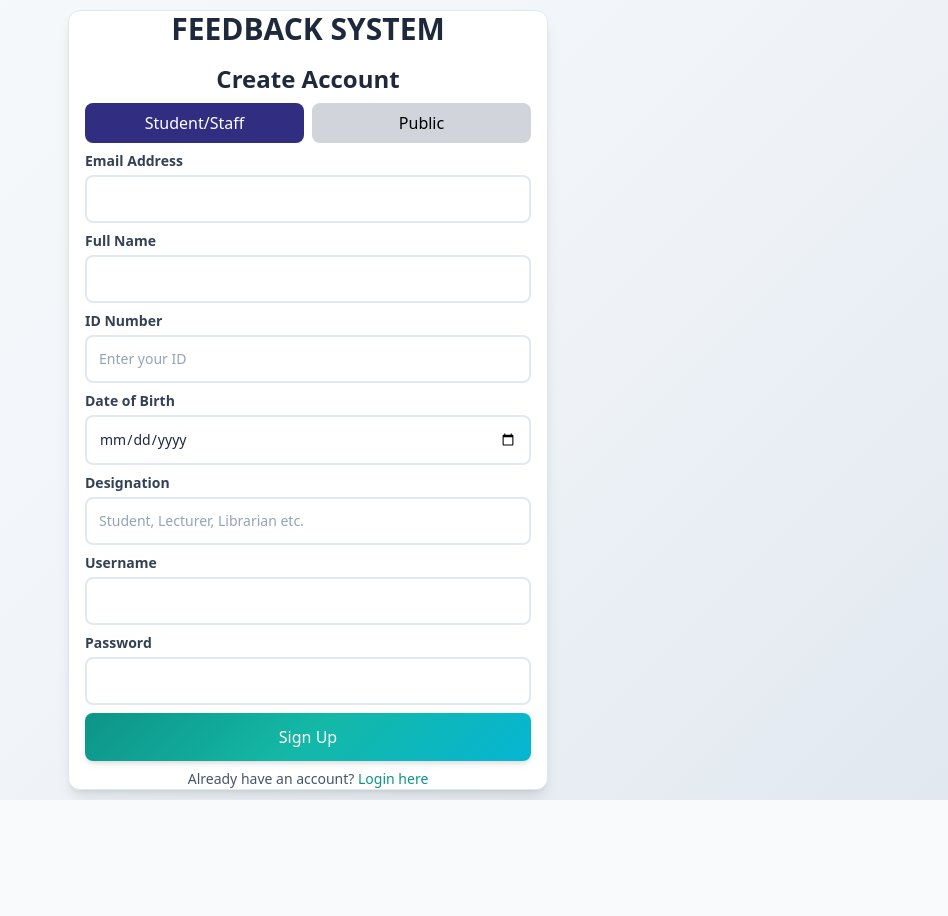
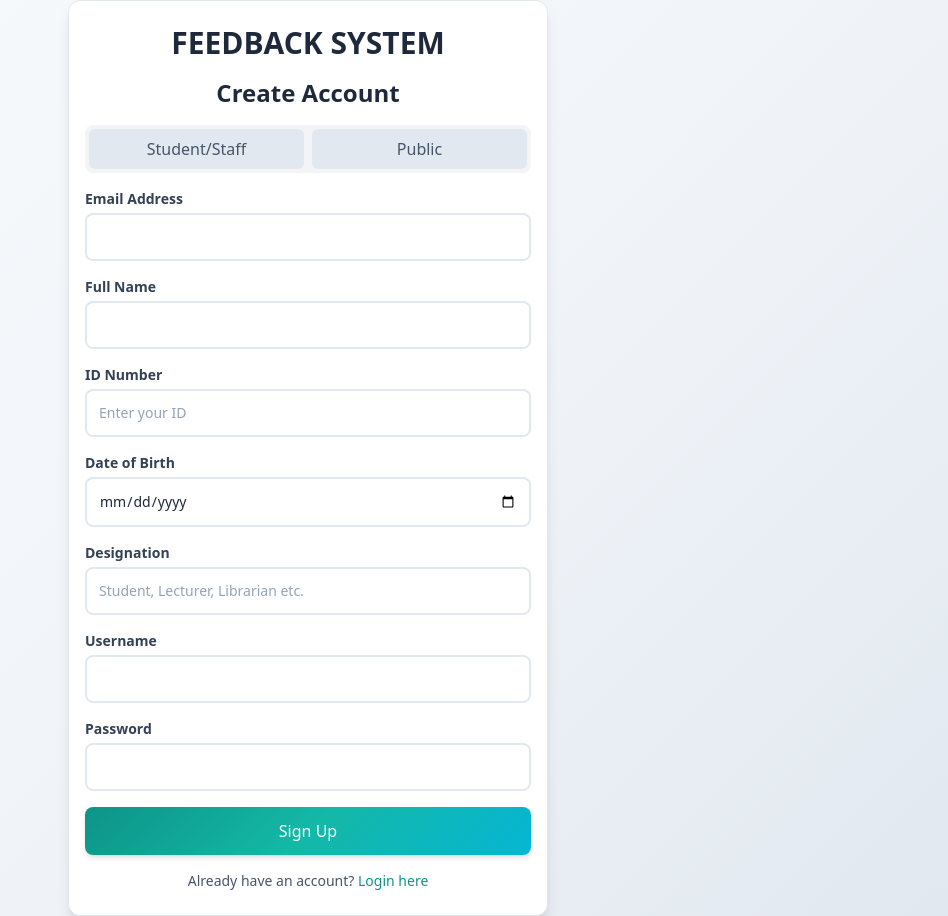
Before and after one commit to JasmirChy/Feedback-system, a Python web app: template app/templates/signup.html in a window 1280 px wide. Shown: the whole page, without its empty margins (332-1280 px from the left). Before the commit the page ends 800 px from the top, so only its background shows below. Run offline with Jinja, Linux system fonts and the light colour scheme; the template is opened without the code that fills it, so the values that code supplies are empty; some libraries are stand-ins or nearby versions.

Commit message:
login, signup updated

```diff
--- a/app/templates/signup.html
+++ b/app/templates/signup.html
@@ -78,27 +78,38 @@
       box-shadow: 0 0 0 4px rgba(13, 148, 136, 0.1);
       background: #fefefe;
     }
+
+    /* Specific styles for the user type toggle buttons */
+    .btn-toggle {
+        transition: all 0.2s ease-in-out;
+    }
+    .btn-toggle.active {
+        background-color: #0d9488; /* Accent color */
+        color: white;
+        box-shadow: 0 2px 8px rgba(13, 148, 136, 0.2);
+    }
+    .btn-toggle:not(.active) {
+        background-color: #e2e8f0; /* Light gray */
+        color: #475569; /* Slate 600 */
+    }
   </style>
 </head>
 <body class="min-h-screen grid place-items-center font-sans relative">
 
-  <!-- Signup Form -->
-  <div class="bg-white px-4 py-0 rounded-xl shadow-lg md:w-[480px] sm:w-96 z-10 border border-slate-200">
-    <form id="signupForm" class="space-y-2" onsubmit="return handleSignUp(event)">
+  <div class="bg-white px-4 py-6 rounded-xl shadow-lg md:w-[480px] sm:w-96 z-10 border border-slate-200">
+    <form id="signupForm" class="space-y-4" onsubmit="return handleSignUp(event)">
       <div class="flex flex-col items-center mb-4">
         <h1 class="text-3xl font-bold text-slate-800">FEEDBACK SYSTEM</h1>
       </div>
       <h2 class="text-center text-2xl font-bold text-slate-800">Create Account</h2>
 
-      <!-- Toggle Buttons -->
-      <div class="flex justify-between gap-2">
+      <div class="flex justify-between gap-2 p-1 bg-gray-100 rounded-lg">
         <button type="button" onclick="setUserType('studentStaff')" id="studentBtn"
-          class="flex-1 p-2 rounded-lg font-medium bg-indigo-900 text-white">Student/Staff</button>
+          class="btn-toggle flex-1 p-2 rounded-md font-medium">Student/Staff</button>
         <button type="button" onclick="setUserType('general')" id="generalBtn"
-          class="flex-1 p-2 rounded-lg font-medium bg-gray-300 text-black">Public</button>
+          class="btn-toggle flex-1 p-2 rounded-md font-medium">Public</button>
       </div>
 
-      <!-- Email -->
       <div>
         <label for="email" class="block text-sm font-semibold text-slate-700 mb-1">Email Address</label>
         <input type="email" id="email" name="email" required
@@ -106,7 +117,6 @@
         <span id="emailError" class="text-red-500 text-sm mt-1 hidden"></span>
       </div>
 
-      <!-- Full Name -->
       <div>
         <label for="fullname" class="block text-sm font-semibold text-slate-700 mb-1">Full Name</label>
         <input type="text" id="fullname" name="fullname" required
@@ -114,7 +124,6 @@
         <span id="fullnameError" class="text-red-500 text-sm mt-1 hidden"></span>
       </div>
 
-      <!-- ID Number -->
       <div id="idField">
         <label for="idnumber" class="block text-sm font-semibold text-slate-700 mb-1">ID Number</label>
         <input type="text" id="idnumber" name="idnumber"
@@ -122,7 +131,6 @@
           placeholder="Enter your ID">
         <span id="idnumberError" class="text-red-500 text-sm mt-1 hidden"></span>
       </div>
-      <!-- Date of Birth -->
       <div id="dobField" >
         <label for="dob" class="block text-sm font-semibold text-slate-700 mb-1">Date of Birth</label>
         <input type="date" id="dob" name="dob"
@@ -132,7 +140,6 @@
       </div>
 
 
-      <!-- Designation Field -->
       <div id="designationField">
         <label for="designation" class="block text-sm font-semibold text-slate-700 mb-1">Designation</label>
         <input type="text" id="designation" name="designation"
@@ -141,7 +148,6 @@
         <span id="designationError" class="text-red-500 text-sm mt-1 hidden"></span>
       </div>
 
-      <!-- Username -->
       <div>
         <label for="username" class="block text-sm font-semibold text-slate-700 mb-1">Username</label>
         <input type="text" id="username" name="username" required
@@ -149,7 +155,6 @@
         <span id="usernameError" class="text-red-500 text-sm mt-1 hidden"></span>
       </div>
 
-      <!-- Password -->
       <div>
         <label for="password" class="block text-sm font-semibold text-slate-700 mb-1">Password</label>
         <input type="password" id="password" name="password" required
@@ -157,13 +162,11 @@
         <span id="passwordError" class="text-red-500 text-sm mt-1 hidden"></span>
       </div>
 
-      <!-- Submit -->
       <button type="submit"
         class="btn-primary w-full p-3 text-white rounded-lg text-base font-medium cursor-pointer shadow-md">
         Sign Up
       </button>
 
-      <!-- Already have account -->
       <div class="text-center mt-6">
         <p class="text-sm text-slate-600">Already have an account?
           <a href="login.html" class="font-medium text-teal-600 hover:underline hover:text-teal-700 transition">Login here</a>
@@ -171,7 +174,6 @@
       </div>
     </form>
   </div>
-  <!-- Success Modal (now using showNotification) -->
   <div id="successOverlay" class="hidden fixed inset-0 bg-black/30 backdrop-blur-sm flex items-center justify-center z-50">
     <div class="bg-white p-6 rounded-lg shadow-xl text-center w-96">
       <h2 class="text-xl font-bold mb-2 text-slate-800" id="successMessage">Account Created Successfully!</h2>
@@ -179,6 +181,6 @@
     </div>
   </div>
 
-
+  <script src="signup.js"></script>
 </body>
 </html>
```
Also changed, not shown: app/templates/forgot.js (+16 -52 lines), app/templates/forgot_password.html (+12 -11 lines).
